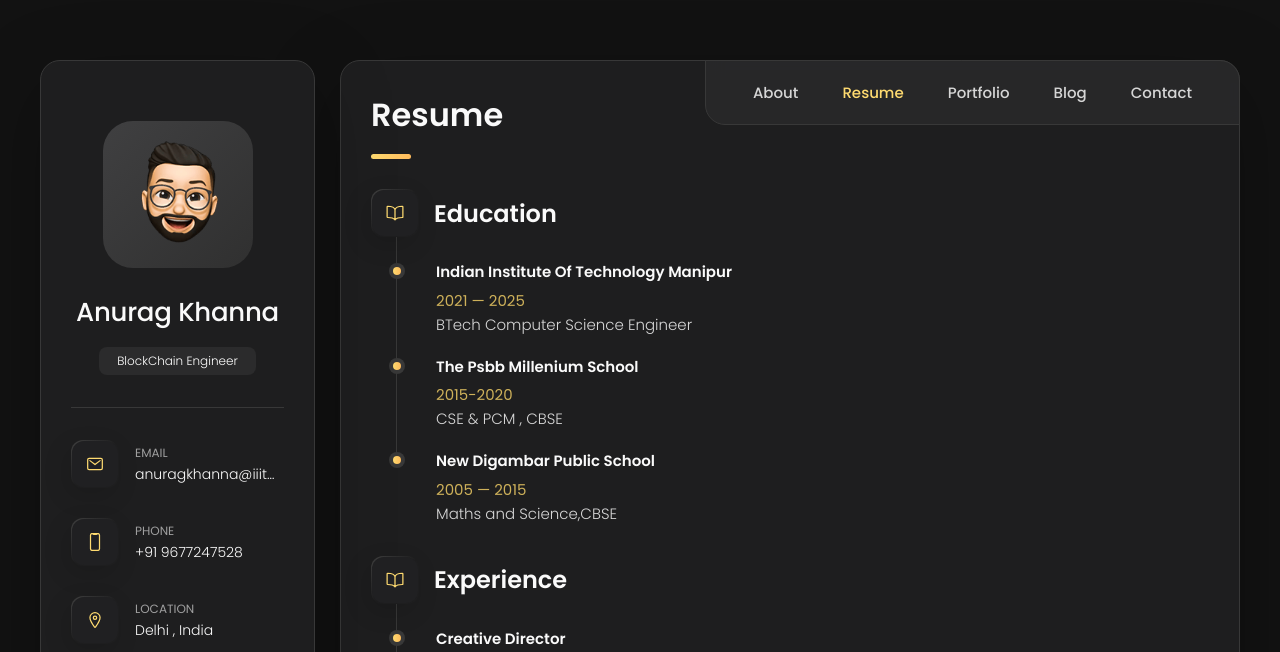
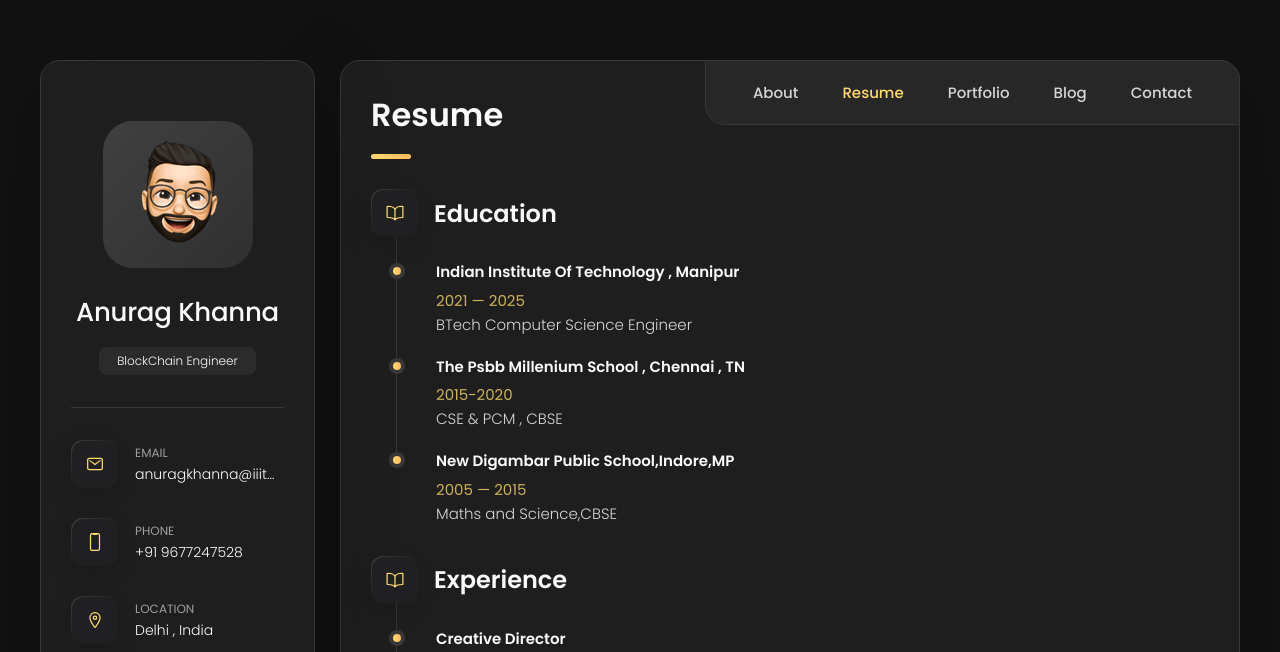
Before and after one commit to annuraagggIIIT/Portfolio, a plain HTML site: page index.html in a window 1280 px wide. Both pictures are taken after a click on the button "Resume". Shown: the top 652 px of the page. Drawn offline with nearby package versions, Linux system fonts and the light colour scheme.

Commit message:
Resume-Update

```diff
--- a/index.html
+++ b/index.html
@@ -341,7 +341,7 @@
 
             <li class="timeline-item">
 
-              <h4 class="h4 timeline-item-title">Indian Institute Of Technology Manipur</h4>
+              <h4 class="h4 timeline-item-title">Indian Institute Of Technology , Manipur</h4>
 
               <span>2021 — 2025</span>
 
@@ -354,7 +354,7 @@
 
             <li class="timeline-item">
 
-              <h4 class="h4 timeline-item-title">The Psbb Millenium School</h4>
+              <h4 class="h4 timeline-item-title">The Psbb Millenium School , Chennai , TN</h4>
 
               <span>2015-2020</span>
 
@@ -366,7 +366,7 @@
 
             <li class="timeline-item">
 
-              <h4 class="h4 timeline-item-title">New Digambar Public School</h4>
+              <h4 class="h4 timeline-item-title">New Digambar Public School,Indore,MP</h4>
 
               <span>2005 — 2015</span>
 
```
